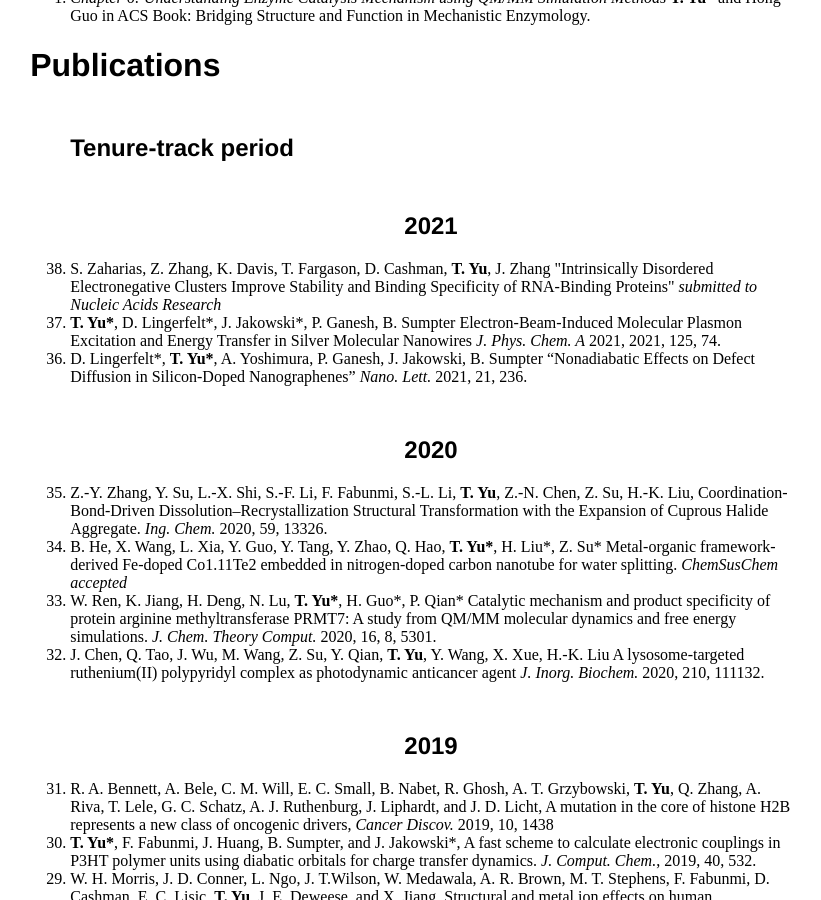
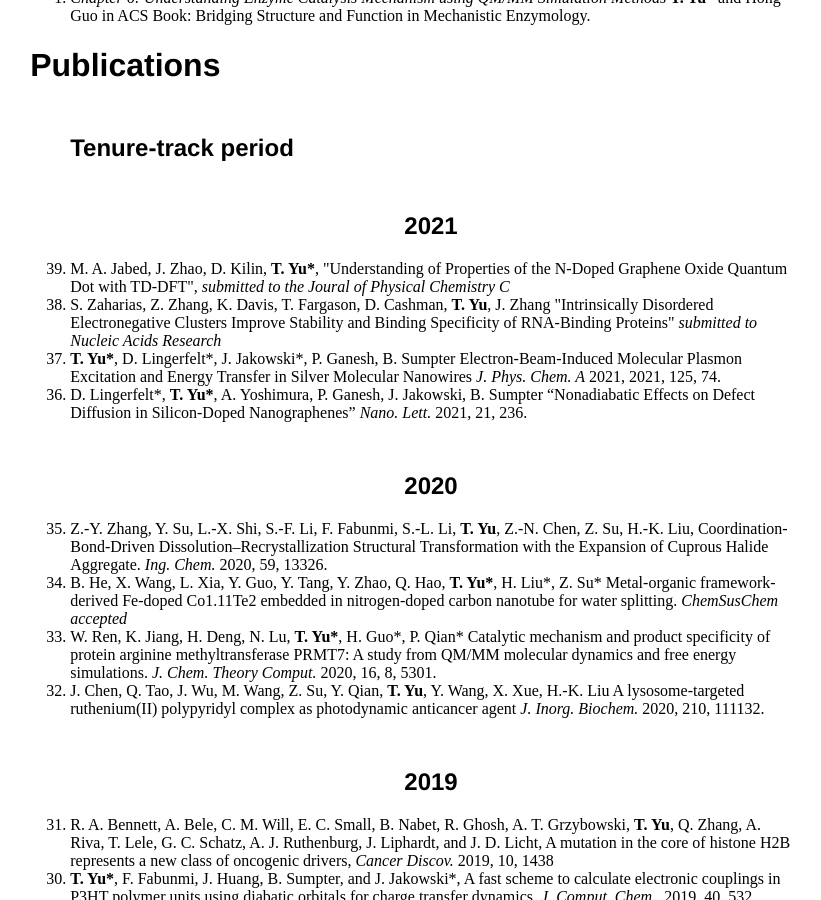
Before and after one commit to comchemyu/und.research.github.io, a Jekyll site: the page built from publications/index.html, in a window 1280 px wide and 900 px high, scrolled down 763 px. Shown: the whole window, without its empty margins (229-1050 px from the left). Built offline with Jekyll 4.4.1, drawn with Linux system fonts in a browser that asks for light colours.

Commit message:
Update index.html

```diff
--- a/publications/index.html
+++ b/publications/index.html
@@ -32,6 +32,7 @@ h2 {
 <ol reversed style="font-size:100%;" type="1">
     <h2 style="text-align:left;">Tenure-track period</h2>
     <h2>2021</h2>
+    <li>M. A. Jabed, J. Zhao, D. Kilin, <b>T. Yu*</b>, "Understanding of Properties of the N-Doped Graphene Oxide Quantum Dot with TD-DFT", <i>submitted to the Joural of Physical Chemistry C</i></li>
     <li>S. Zaharias, Z. Zhang, K. Davis, T. Fargason, D. Cashman, <b>T. Yu</b>, J. Zhang "Intrinsically Disordered Electronegative Clusters Improve Stability and Binding Specificity of RNA-Binding Proteins" <i>submitted to Nucleic Acids Research</i></li>
     <li><b>T. Yu*</b>, D. Lingerfelt*, J. Jakowski*, P. Ganesh, B. Sumpter Electron-Beam-Induced Molecular Plasmon Excitation and Energy Transfer in Silver Molecular Nanowires <i>J. Phys. Chem. A</i> 2021, 2021, 125, 74.</li>
     <li>D. Lingerfelt*, <b>T. Yu*</b>, A. Yoshimura, P. Ganesh, J. Jakowski, B. Sumpter “Nonadiabatic Effects on Defect Diffusion in Silicon-Doped Nanographenes” <i>Nano. Lett.</i> 2021, 21, 236.</li>
```
